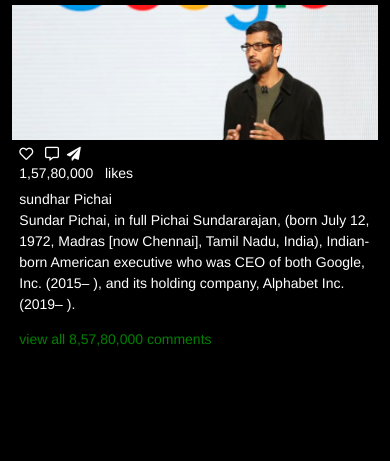
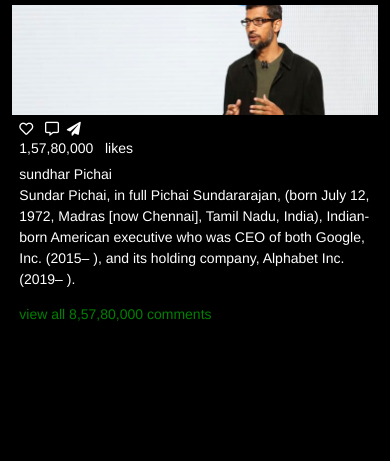
Before and after one commit to saimohanayinam/in, a plain HTML site: page index.html in a window 390 px wide. Shown: the part 839-1300 px from the top of the page. After the commit the page ends 1250 px from the top, so only its background shows below. Drawn offline with nearby package versions, Linux system fonts and the light colour scheme.

Commit message:
Update styles.css

```diff
--- a/css/styles.css
+++ b/css/styles.css
@@ -118,9 +118,7 @@ hr
 {
   position: relative;
   width: 100%;
-  height: 500PX;
-
-  margin-bottom: 90px;
+  height: 600PX;
 
 
 }
@@ -168,7 +166,7 @@ hr
 
   .po
   {
-    margin-bottom: 25px;
+    height:500px;
   }
 
 
```
